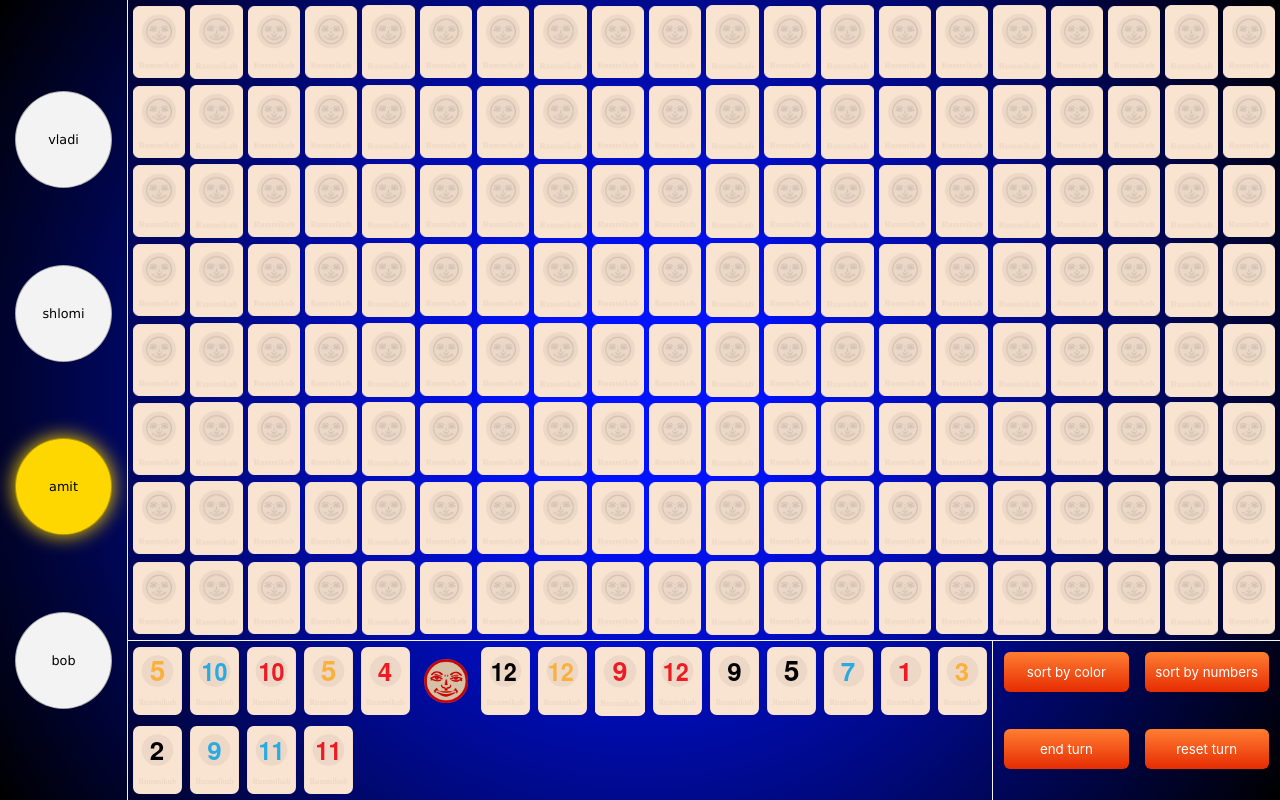
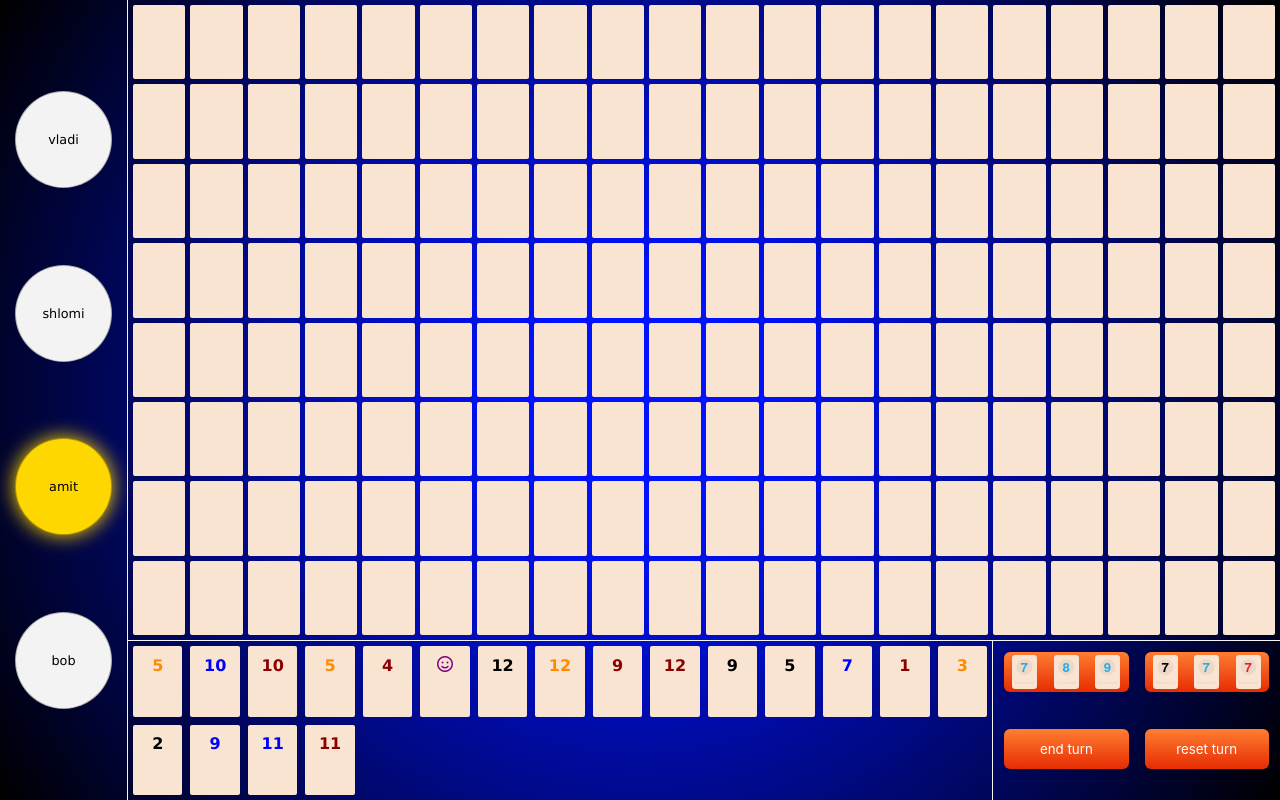
Before and after one commit to amitzalts/rummikub, a website: page public/game.html in a window 1280 px wide. Drawn offline with Linux system fonts and the light colour scheme.

Commit message:
tile design

```diff
--- a/public/game.html
+++ b/public/game.html
@@ -35,10 +35,14 @@
       <div class="activePlayerArea"></div>
       <div class="action">
         <button class="buttonStyleTwo" id="sortByColorBtn">
-          sort by color
+          <img src="./img/tileSvg/blue-7.svg" alt="" />
+          <img src="./img/tileSvg/blue-8.svg" alt="" />
+          <img src="./img/tileSvg/blue-9.svg" alt="" />
         </button>
         <button class="buttonStyleTwo" id="sortByNumbersBtn">
-          sort by numbers
+          <img src="./img/tileSvg/black-7.svg" alt="" />
+          <img src="./img/tileSvg/blue-7.svg" alt="" />
+          <img src="./img/tileSvg/red-7.svg" alt="" />
         </button>
         <button class="buttonStyleTwo" id="endTurnBtn">end turn</button>
         <button class="buttonStyleTwo" id="resetTurnBtn">reset turn</button>
--- a/public/src/gamePage/controller/renderToPage.js
+++ b/public/src/gamePage/controller/renderToPage.js
@@ -5,8 +5,7 @@ function createEmptyBoard(array) {
     for (let i = 1; i <= 160; i++) {
         const squareDiv = document.createElement("div");
         squareDiv.classList.add("square");
-        squareDiv.style.background =
-            "url('../../img/tileBack.png')no-repeat center / contain";
+        // squareDiv.innerHTML = `<i class="fa-regular fa-circle-down"></i>`;
         array.push(squareDiv);
         toggleTileActive(squareDiv, array);
     }
--- a/public/src/gamePage/controller/renderToPage.ts
+++ b/public/src/gamePage/controller/renderToPage.ts
@@ -4,8 +4,7 @@ function createEmptyBoard(array: Array<HTMLDivElement>) {
   for (let i = 1; i <= 160; i++) {
     const squareDiv: HTMLDivElement = document.createElement("div");
     squareDiv.classList.add("square");
-    squareDiv.style.background =
-      "url('../../img/tileBack.png')no-repeat center / contain";
+    // squareDiv.innerHTML = `<i class="fa-regular fa-circle-down"></i>`;
     array.push(squareDiv);
 
     toggleTileActive(squareDiv, array);
--- a/public/src/gamePage/model.js
+++ b/public/src/gamePage/model.js
@@ -95,36 +95,32 @@ class Tile {
                 tileDiv.classList.add("tile");
                 tileDiv.dataset.color = "red";
                 tileDiv.dataset.value = `${value}`;
-                tileDiv.style.background = `url('../../img/tileSvg/${color}-${value}.svg')no-repeat center / contain`;
+                // tileDiv.style.background = `url('../../img/tileSvg/${color}-${value}.svg')no-repeat center / contain`;
                 tileDiv.innerHTML = value.toString();
                 break;
             case "blue":
                 tileDiv.classList.add("tile");
                 tileDiv.dataset.color = "blue";
                 tileDiv.dataset.value = `${value}`;
-                tileDiv.style.background = `url('../../img/tileSvg/${color}-${value}.svg')no-repeat center / contain`;
                 tileDiv.innerHTML = value.toString();
                 break;
             case "yellow":
                 tileDiv.classList.add("tile");
                 tileDiv.dataset.color = "yellow";
                 tileDiv.dataset.value = `${value}`;
-                tileDiv.style.background = `url('../../img/tileSvg/${color}-${value}.svg')no-repeat center / contain`;
                 tileDiv.innerHTML = value.toString();
                 break;
             case "black":
                 tileDiv.classList.add("tile");
                 tileDiv.dataset.color = "black";
                 tileDiv.dataset.value = `${value}`;
-                tileDiv.style.background = `url('../../img/tileSvg/${color}-${value}.svg')no-repeat center / contain`;
                 tileDiv.innerHTML = value.toString();
                 break;
             case "jocker":
                 tileDiv.classList.add("tile");
                 tileDiv.dataset.color = "jocker";
-                tileDiv.innerHTML = "jocker";
+                tileDiv.innerHTML = `<i class="fa-regular fa-face-smile"></i>`;
                 tileDiv.dataset.value = `0`;
-                tileDiv.style.background = `url('../../img/pngwing.com.png')no-repeat center / contain`;
                 break;
             default:
                 console.error("Switch statement didn't work well.");
--- a/public/src/gamePage/model.ts
+++ b/public/src/gamePage/model.ts
@@ -127,7 +127,7 @@ class Tile {
         tileDiv.classList.add("tile");
         tileDiv.dataset.color = "red";
         tileDiv.dataset.value = `${value}`;
-        tileDiv.style.background = `url('../../img/tileSvg/${color}-${value}.svg')no-repeat center / contain`;
+        // tileDiv.style.background = `url('../../img/tileSvg/${color}-${value}.svg')no-repeat center / contain`;
         tileDiv.innerHTML = value.toString();
         break;
 
@@ -135,7 +135,6 @@ class Tile {
         tileDiv.classList.add("tile");
         tileDiv.dataset.color = "blue";
         tileDiv.dataset.value = `${value}`;
-        tileDiv.style.background = `url('../../img/tileSvg/${color}-${value}.svg')no-repeat center / contain`;
         tileDiv.innerHTML = value.toString();
         break;
 
@@ -143,7 +142,6 @@ class Tile {
         tileDiv.classList.add("tile");
         tileDiv.dataset.color = "yellow";
         tileDiv.dataset.value = `${value}`;
-        tileDiv.style.background = `url('../../img/tileSvg/${color}-${value}.svg')no-repeat center / contain`;
         tileDiv.innerHTML = value.toString();
         break;
 
@@ -151,16 +149,14 @@ class Tile {
         tileDiv.classList.add("tile");
         tileDiv.dataset.color = "black";
         tileDiv.dataset.value = `${value}`;
-        tileDiv.style.background = `url('../../img/tileSvg/${color}-${value}.svg')no-repeat center / contain`;
         tileDiv.innerHTML = value.toString();
         break;
 
       case "jocker":
         tileDiv.classList.add("tile");
         tileDiv.dataset.color = "jocker";
-        tileDiv.innerHTML = "jocker";
+        tileDiv.innerHTML = `<i class="fa-regular fa-face-smile"></i>`;
         tileDiv.dataset.value = `0`;
-        tileDiv.style.background = `url('../../img/pngwing.com.png')no-repeat center / contain`;
         break;
 
       default:
--- a/public/style/scss/gameStyle.scss
+++ b/public/style/scss/gameStyle.scss
@@ -82,6 +82,15 @@ body {
   grid-template-rows: repeat(2, 1fr);
   gap: 1rem;
   padding: 0.7rem;
+  button {
+    display: flex;
+    align-items: center;
+    justify-content: space-around;
+    // border: 1px solid white;
+    img {
+      width: 20%;
+    }
+  }
 }
 
 .board {
@@ -98,7 +107,8 @@ body {
   display: flex;
   justify-content: center;
   padding-top: 20%;
-  color: transparent;
+  // color: transparent;
+  background-color: #f9e3d1;
   border-radius: 2px;
   cursor: pointer;
   font-weight: bold;
@@ -136,7 +146,20 @@ body {
 }
 
 .square[data-color="jocker"] {
-  width: 80%;
-  height: 80%;
-  margin: auto;
+  // width: 60%;
+  // height: 60%;
+  // margin: auto;
+  color: purple;
 }
+.square[data-color="black"] {
+  color: black;
+}
+.square[data-color="yellow"] {
+  color: darkorange;
+}
+.square[data-color="blue"] {
+  color: blue;
+}
+.square[data-color="red"] {
+  color: darkred;
+}
```
Also changed, not shown: public/style/css/gameStyle.css.
